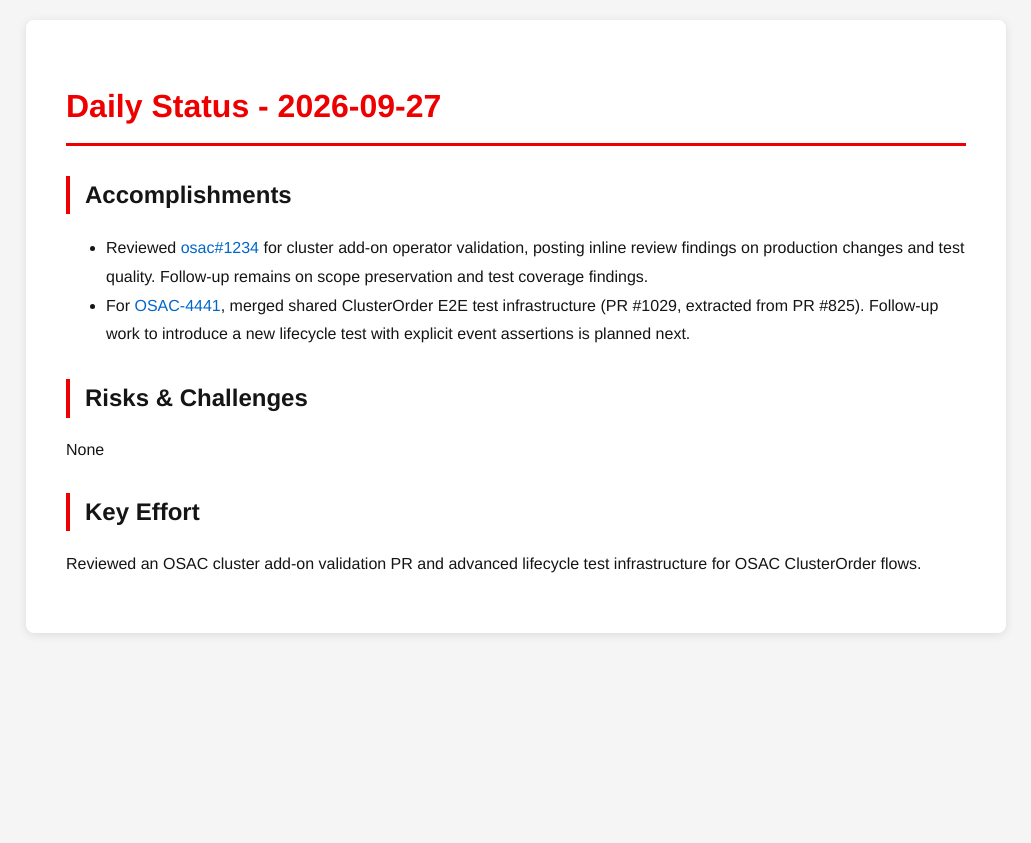
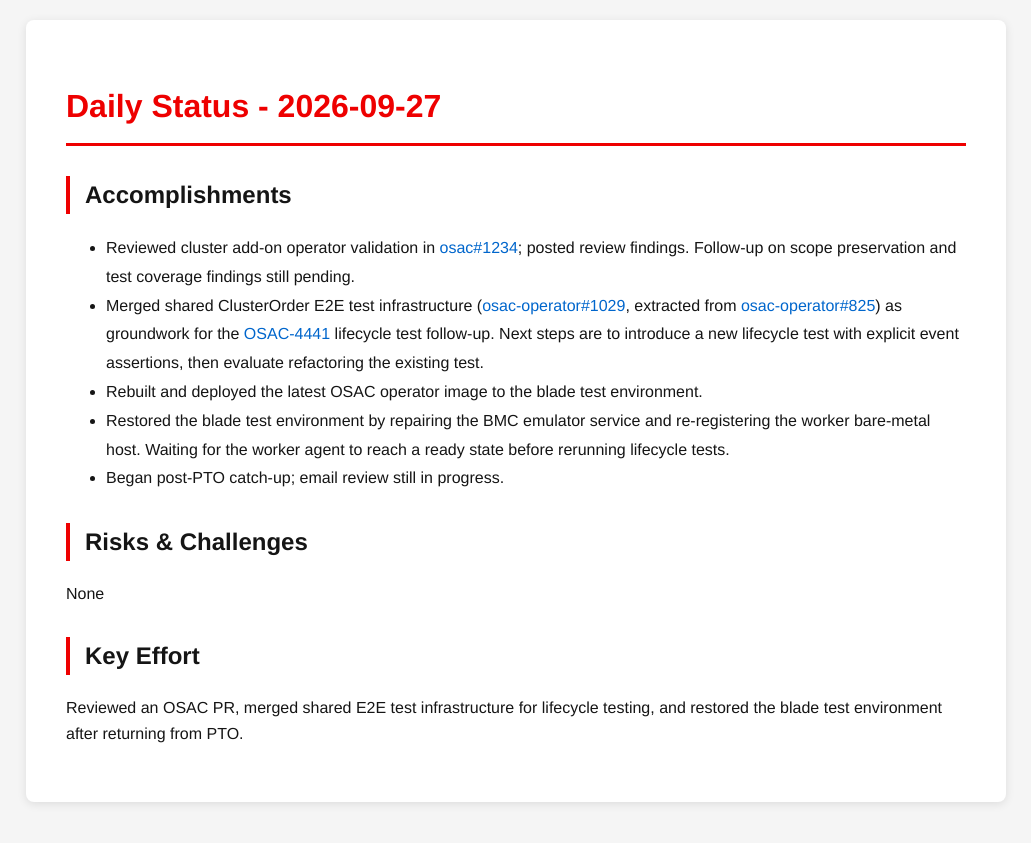
Before and after one commit to tzvatot/daily-status, a Jekyll site: the page built from 2026-09-27.md, in a window 1280 px wide. Shown: the top 843 px of the page, without its empty margins (124-1155 px from the left). Built offline with Jekyll 4.4.1, drawn with Linux system fonts in a browser that asks for light colours.

Commit message:
Daily status update - 2026-09-27

```diff
--- a/2026-09-27.md
+++ b/2026-09-27.md
@@ -7,11 +7,14 @@ date: 2026-09-27
 # Daily Status - 2026-09-27
 
 ## Accomplishments
-- Reviewed [osac#1234](https://github.com/osac-project/osac/pull/1234) for cluster add-on operator validation, posting inline review findings on production changes and test quality. Follow-up remains on scope preservation and test coverage findings.
-- For [OSAC-4441](https://redhat.atlassian.net/browse/OSAC-4441), merged shared ClusterOrder E2E test infrastructure (PR #1029, extracted from PR #825). Follow-up work to introduce a new lifecycle test with explicit event assertions is planned next.
+- Reviewed cluster add-on operator validation in [osac#1234](https://github.com/osac-project/osac/pull/1234); posted review findings. Follow-up on scope preservation and test coverage findings still pending.
+- Merged shared ClusterOrder E2E test infrastructure ([osac-operator#1029](https://github.com/osac-project/osac-operator/pull/1029), extracted from [osac-operator#825](https://github.com/osac-project/osac-operator/pull/825)) as groundwork for the [OSAC-4441](https://redhat.atlassian.net/browse/OSAC-4441) lifecycle test follow-up. Next steps are to introduce a new lifecycle test with explicit event assertions, then evaluate refactoring the existing test.
+- Rebuilt and deployed the latest OSAC operator image to the blade test environment.
+- Restored the blade test environment by repairing the BMC emulator service and re-registering the worker bare-metal host. Waiting for the worker agent to reach a ready state before rerunning lifecycle tests.
+- Began post-PTO catch-up; email review still in progress.
 
 ## Risks & Challenges
 None
 
 ## Key Effort
-Reviewed an OSAC cluster add-on validation PR and advanced lifecycle test infrastructure for OSAC ClusterOrder flows.
+Reviewed an OSAC PR, merged shared E2E test infrastructure for lifecycle testing, and restored the blade test environment after returning from PTO.
```
